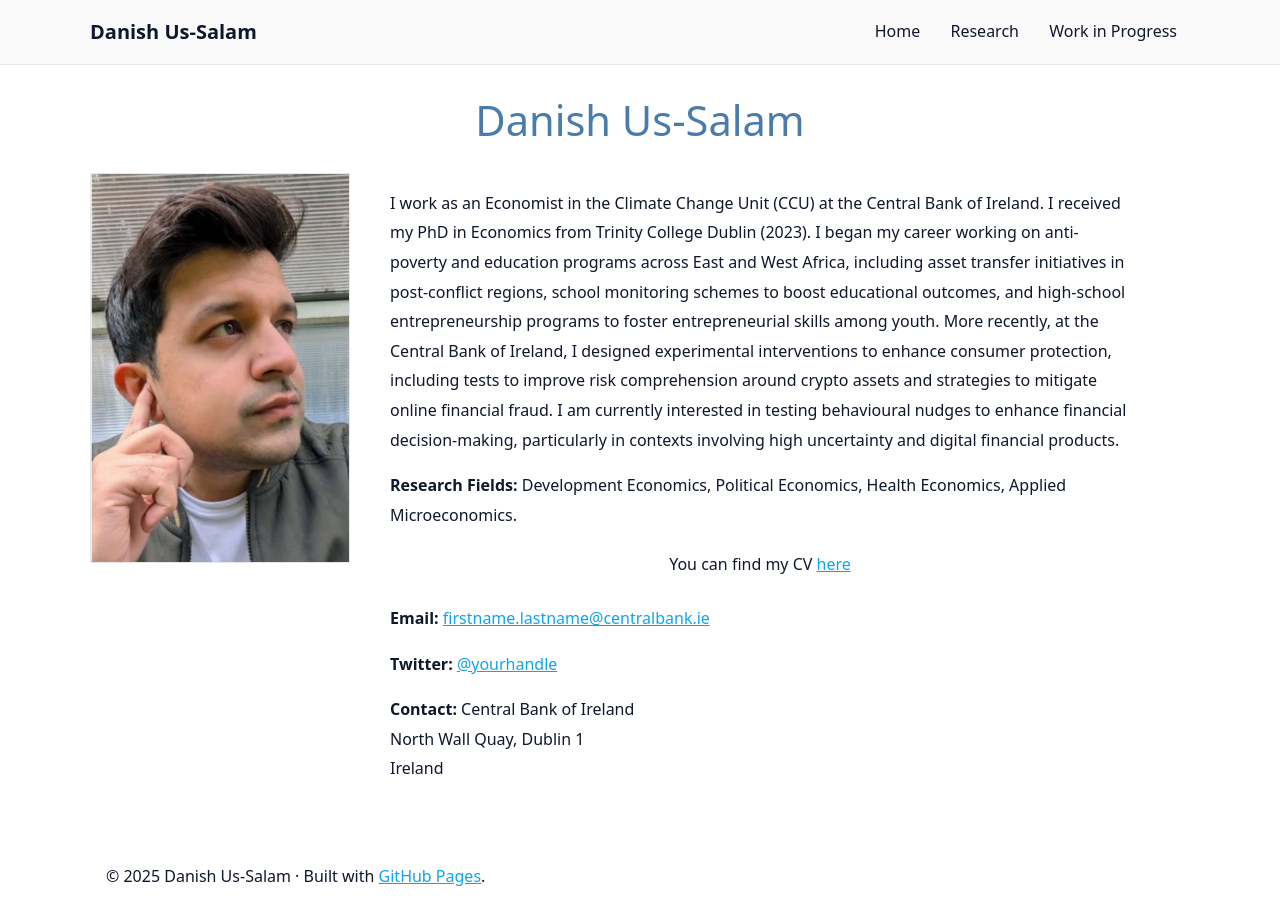
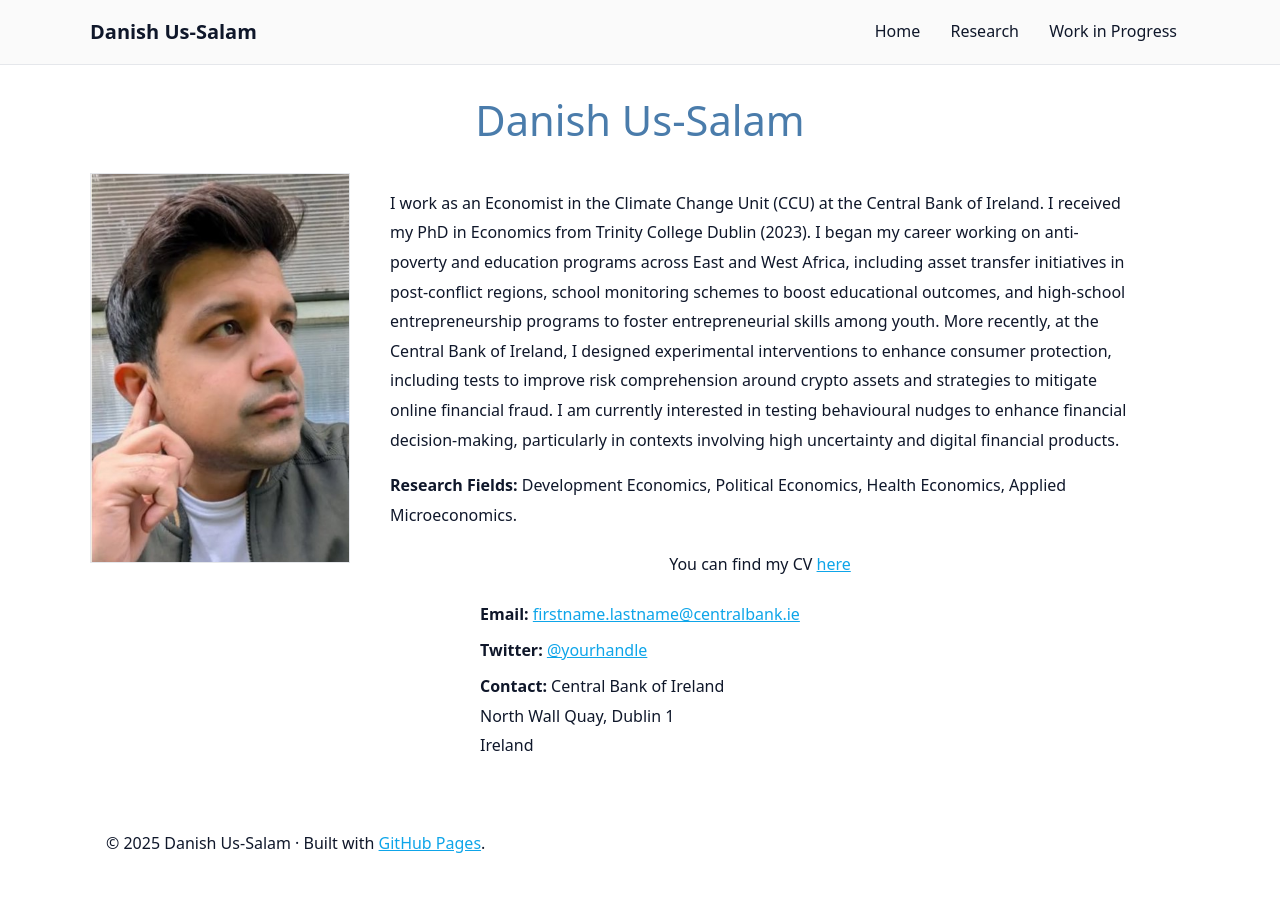
Before and after one commit to danishussalam/danishussalam.github.io, a Jekyll site: the page built from index.md, in a window 1280 px wide. Built offline with Jekyll 4.4.1, drawn with Linux system fonts in a browser that asks for light colours.

Commit message:
Update style.css

```diff
--- a/assets/style.css
+++ b/assets/style.css
@@ -216,5 +216,21 @@ details.abstract > summary:hover {
   margin:0.75rem 0 1.75rem;  /* "a bit up" = small top margin */
 }
 
+/* Research fields line in the right column */
+.research-fields { margin-top: .75rem; }
+
+/* Centered CV + left-aligned contact block, like the reference */
+.bottom-contact {
+  max-width: 560px;          /* narrow column centered */
+  margin: 1.25rem auto 0;
+}
+.bottom-contact .cv-center {
+  text-align: center;
+  margin: 1rem 0 1.25rem;
+}
+.bottom-contact p { margin: .4rem 0; }
+.bottom-contact a { text-decoration: underline; }
+
+
 /* Nudge content closer to header if you want it higher overall */
 .content{ padding-top:1.25rem; }   /* was likely 2rem in your sheet */
```
